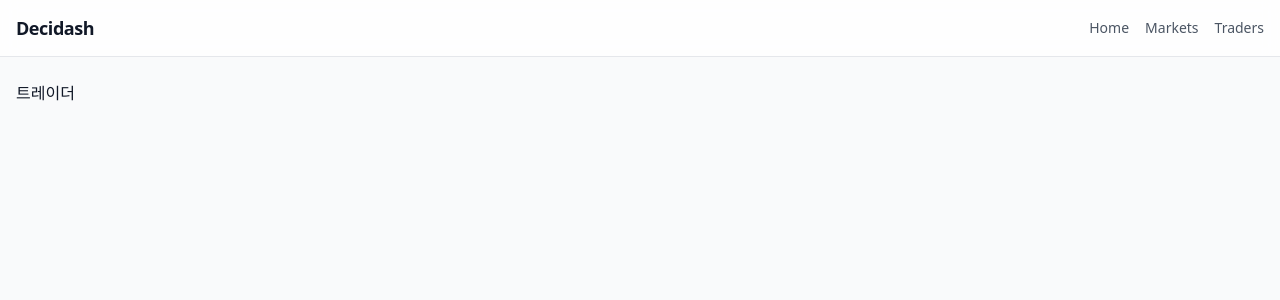
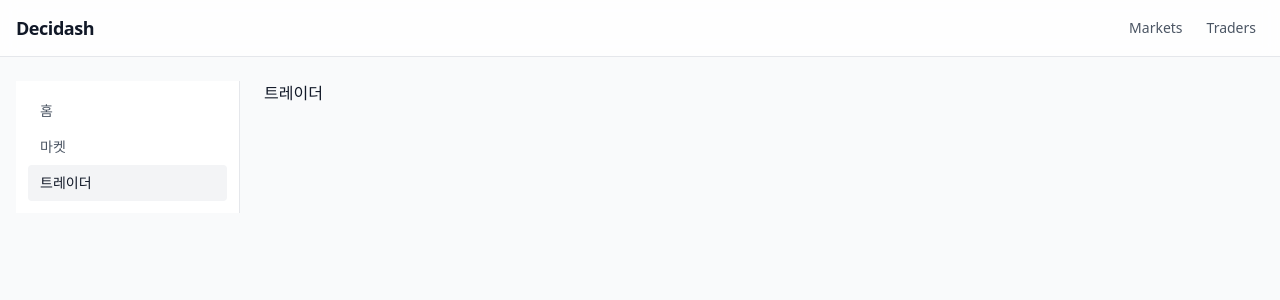
Before and after one commit to cresendoo/decidash-frontend, a React (Vite) app: page /traders in a window 1280 px wide. Shown: the top 300 px of the page. Built offline with nearby package versions, Linux system fonts and the light colour scheme.

Commit message:
feat(router): multi-layout groups (/auth, /embed) with lazy routes

```diff
--- a/src/App.tsx
+++ b/src/App.tsx
@@ -1,29 +1,5 @@
-import { Outlet } from 'react-router-dom'
+import MainLayout from '@/shared/layout/MainLayout'
 
 export default function App() {
-  return (
-    <div className="min-h-screen bg-gray-50">
-      <header className="sticky top-0 z-10 border-b bg-white/80 backdrop-blur">
-        <div className="mx-auto flex h-14 max-w-7xl items-center justify-between px-4">
-          <a href="/" className="text-lg font-semibold tracking-tight">
-            Decidash
-          </a>
-          <nav className="flex items-center gap-4 text-sm text-gray-600">
-            <a href="/" className="hover:text-gray-900">
-              Home
-            </a>
-            <a href="/markets" className="hover:text-gray-900">
-              Markets
-            </a>
-            <a href="/traders" className="hover:text-gray-900">
-              Traders
-            </a>
-          </nav>
-        </div>
-      </header>
-      <main className="mx-auto max-w-7xl px-4 py-6">
-        <Outlet />
-      </main>
-    </div>
-  )
+  return <MainLayout />
 }
--- a/src/main.tsx
+++ b/src/main.tsx
@@ -3,27 +3,13 @@ import '@/index.css'
 import { QueryClient, QueryClientProvider } from '@tanstack/react-query'
 import { StrictMode } from 'react'
 import { createRoot } from 'react-dom/client'
-import { createBrowserRouter, RouterProvider } from 'react-router-dom'
+import { RouterProvider } from 'react-router-dom'
 
-import App from '@/App.tsx'
+import { router } from '@/routes/router'
 
 const queryClient = new QueryClient()
 
-import Home from '@/pages/Home'
-import Markets from '@/pages/Markets'
-import Traders from '@/pages/Traders'
-
-const router = createBrowserRouter([
-  {
-    path: '/',
-    element: <App />,
-    children: [
-      { index: true, element: <Home /> },
-      { path: 'markets', element: <Markets /> },
-      { path: 'traders', element: <Traders /> },
-    ],
-  },
-])
+// routes are lazy-loaded via router.tsx
 
 createRoot(document.getElementById('root')!).render(
   <StrictMode>
--- /dev/null
+++ b/src/pages/auth/Login.tsx
@@ -0,0 +1,12 @@
+export default function Login() {
+  return (
+    <div>
+      <h1 className="mb-4 text-xl font-semibold">로그인</h1>
+      <form className="space-y-3">
+        <input className="w-full rounded border px-3 py-2" placeholder="이메일" />
+        <input className="w-full rounded border px-3 py-2" type="password" placeholder="비밀번호" />
+        <button className="w-full rounded bg-black px-3 py-2 text-white">로그인</button>
+      </form>
+    </div>
+  )
+}
--- /dev/null
+++ b/src/pages/embed/ChartEmbed.tsx
@@ -0,0 +1,7 @@
+export default function ChartEmbed() {
+  return (
+    <div className="h-[600px] w-full rounded-lg border bg-white p-2">
+      <div className="grid h-full place-items-center text-gray-500">Charts embed container</div>
+    </div>
+  )
+}
--- /dev/null
+++ b/src/routes/router.tsx
@@ -0,0 +1,43 @@
+import { createBrowserRouter } from 'react-router-dom'
+
+import App from '@/App'
+import AuthLayout from '@/shared/layout/AuthLayout'
+import EmbedLayout from '@/shared/layout/EmbedLayout'
+
+export const router = createBrowserRouter([
+  {
+    path: '/',
+    element: <App />,
+    children: [
+      { index: true, lazy: async () => ({ Component: (await import('@/pages/Home')).default }) },
+      {
+        path: 'markets',
+        lazy: async () => ({ Component: (await import('@/pages/Markets')).default }),
+      },
+      {
+        path: 'traders',
+        lazy: async () => ({ Component: (await import('@/pages/Traders')).default }),
+      },
+    ],
+  },
+  {
+    path: '/auth',
+    element: <AuthLayout />,
+    children: [
+      {
+        index: true,
+        lazy: async () => ({ Component: (await import('@/pages/auth/Login')).default }),
+      },
+    ],
+  },
+  {
+    path: '/embed',
+    element: <EmbedLayout />,
+    children: [
+      {
+        index: true,
+        lazy: async () => ({ Component: (await import('@/pages/embed/ChartEmbed')).default }),
+      },
+    ],
+  },
+])
--- /dev/null
+++ b/src/shared/layout/AuthLayout.tsx
@@ -0,0 +1,11 @@
+import { Outlet } from 'react-router-dom'
+
+export default function AuthLayout() {
+  return (
+    <div className="grid min-h-screen place-items-center bg-gray-50 p-6">
+      <div className="w-full max-w-md rounded-2xl border border-gray-200 bg-white p-6 shadow-sm">
+        <Outlet />
+      </div>
+    </div>
+  )
+}
--- /dev/null
+++ b/src/shared/layout/EmbedLayout.tsx
@@ -0,0 +1,11 @@
+import { Outlet } from 'react-router-dom'
+
+export default function EmbedLayout() {
+  return (
+    <div className="min-h-screen bg-white">
+      <main className="min-w-0">
+        <Outlet />
+      </main>
+    </div>
+  )
+}
--- /dev/null
+++ b/src/shared/layout/Header.tsx
@@ -0,0 +1,21 @@
+import { Link } from 'react-router-dom'
+
+export default function Header() {
+  return (
+    <header className="sticky top-0 z-10 border-b bg-white/80 backdrop-blur">
+      <div className="mx-auto flex h-14 max-w-7xl items-center justify-between px-4">
+        <Link to="/" className="text-lg font-semibold tracking-tight">
+          Decidash
+        </Link>
+        <div className="flex items-center gap-2 text-sm text-gray-600">
+          <Link to="/markets" className="rounded px-2 py-1 hover:bg-gray-100">
+            Markets
+          </Link>
+          <Link to="/traders" className="rounded px-2 py-1 hover:bg-gray-100">
+            Traders
+          </Link>
+        </div>
+      </div>
+    </header>
+  )
+}
--- /dev/null
+++ b/src/shared/layout/MainLayout.tsx
@@ -0,0 +1,18 @@
+import { Outlet } from 'react-router-dom'
+
+import Header from './Header'
+import Sidebar from './Sidebar'
+
+export default function MainLayout() {
+  return (
+    <div className="min-h-screen bg-gray-50">
+      <Header />
+      <div className="mx-auto flex max-w-7xl gap-6 px-4 py-6">
+        <Sidebar />
+        <main className="min-w-0 flex-1">
+          <Outlet />
+        </main>
+      </div>
+    </div>
+  )
+}
--- /dev/null
+++ b/src/shared/layout/Sidebar.tsx
@@ -0,0 +1,22 @@
+import { NavLink } from 'react-router-dom'
+
+const base = 'block rounded px-3 py-2 text-sm text-gray-600 hover:bg-gray-100'
+const active = 'bg-gray-100 font-medium text-gray-900'
+
+export default function Sidebar() {
+  return (
+    <aside className="hidden w-56 shrink-0 border-r bg-white md:block">
+      <nav className="p-3">
+        <NavLink to="/" end className={({ isActive }) => `${base} ${isActive ? active : ''}`}>
+          홈
+        </NavLink>
+        <NavLink to="/markets" className={({ isActive }) => `${base} ${isActive ? active : ''}`}>
+          마켓
+        </NavLink>
+        <NavLink to="/traders" className={({ isActive }) => `${base} ${isActive ? active : ''}`}>
+          트레이더
+        </NavLink>
+      </nav>
+    </aside>
+  )
+}
```
